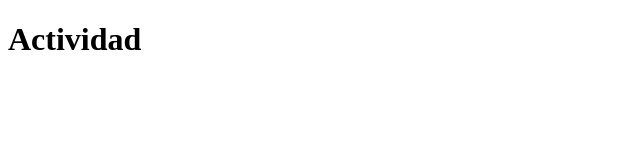
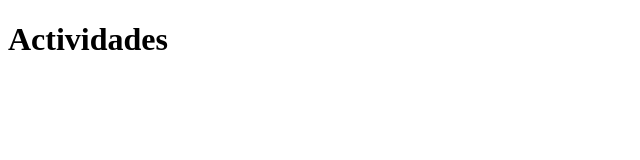
Before and after one commit to CesarMackleinJr/Desarrollo-Web, a plain HTML site: page index.html in a window 1280 px wide. Shown: the full height of the page, 0-640 px from the left. Drawn offline with Linux system fonts and the light colour scheme.

Commit message:
mensaje 2

```diff
--- a/index.html
+++ b/index.html
@@ -7,6 +7,6 @@
     <title>Document</title>
 </head>
 <body>
-    <h1>Actividad</h1>
+    <h1>Actividades</h1>
 </body>
 </html>
```
